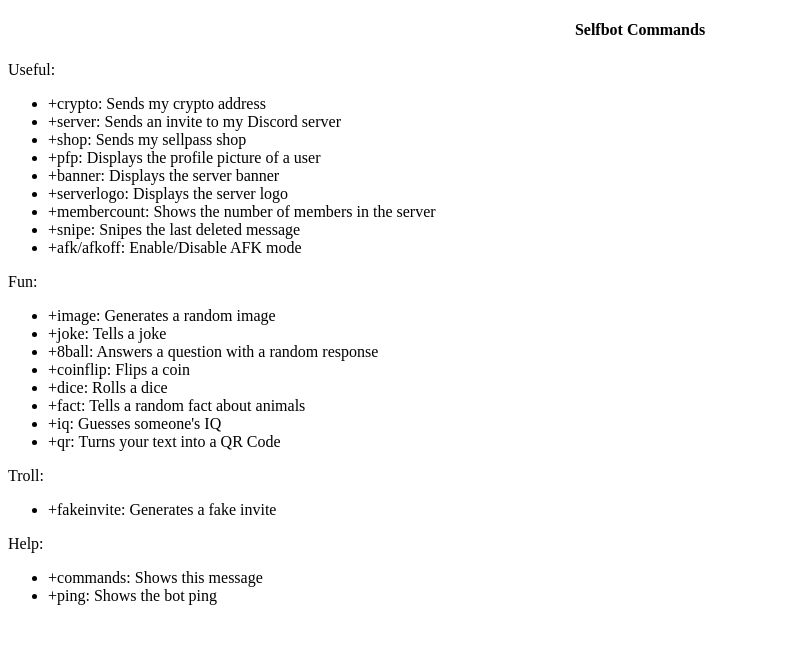
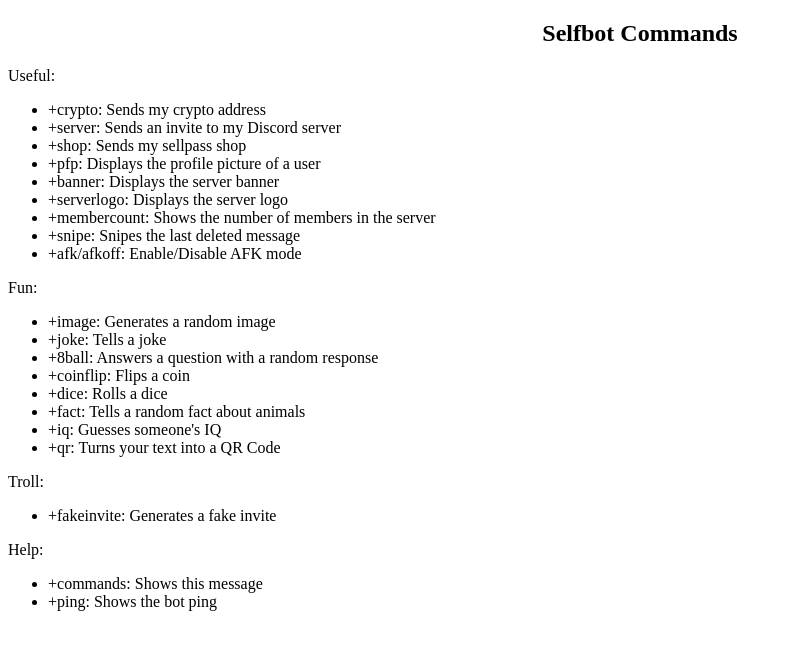
Before and after one commit to lucaa0707/selfbot.github.io, a plain HTML site: page index.html in a window 1280 px wide. Shown: the whole page, without its empty margins (0-792 px from the left). Drawn offline with Linux system fonts and the light colour scheme.

Commit message:
Update index.html

```diff
--- a/index.html
+++ b/index.html
@@ -4,13 +4,13 @@
     <title>Selfbot Commands</title>
     <style>
         /* Center align only the h4 element */
-        h4 {
+        h2 {
             text-align: center;
         }
     </style>
 </head>
 <body>
-    <h4>Selfbot Commands</h4>
+    <h2>Selfbot Commands</h2>
     <p>Useful:</p>
     <ul>
         <li>+crypto: Sends my crypto address</li>
```
